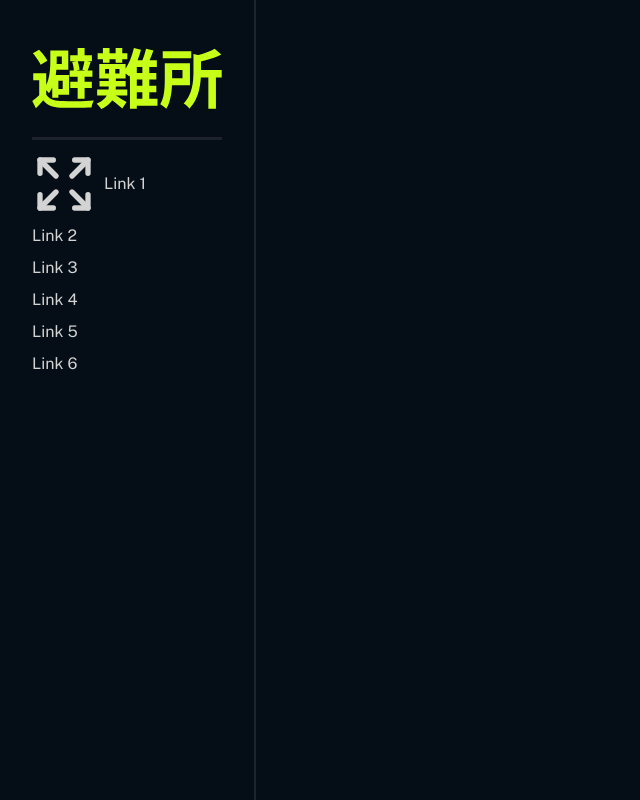
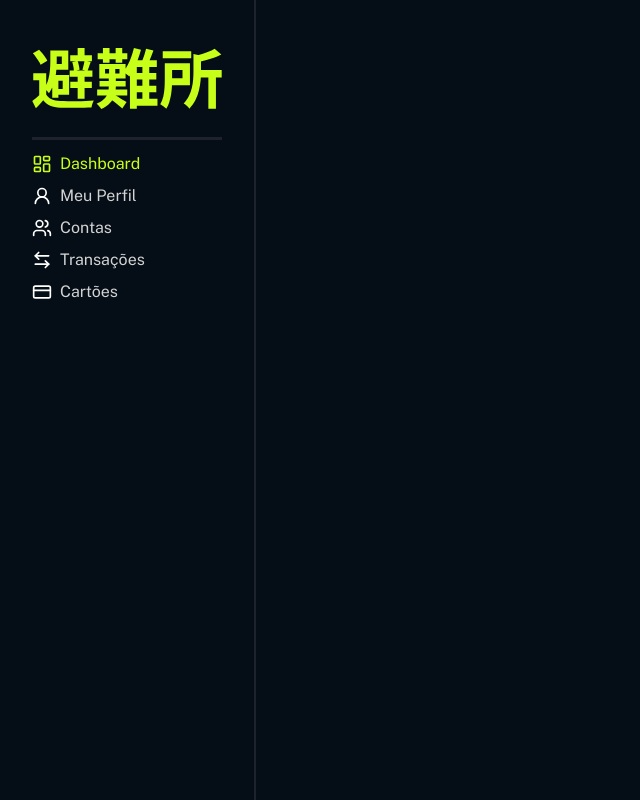
Before and after one commit to skittlexyz/havenbank, a React (Vite) app in the folder front/: page /dashboard in a window 1280 px wide. Shown: the whole page, without its empty margins (0-640 px from the left). Built offline with nearby package versions, Linux system fonts and the light colour scheme.

Commit message:
Created all pages and made aside links work and highlight.

```diff
--- a/front/src/components/Aside.jsx
+++ b/front/src/components/Aside.jsx
@@ -1,19 +1,39 @@
-import { ExpandIcon } from "lucide-react"
+import { ArrowLeftRight, CreditCard, LayoutDashboard, UserRound, Users } from "lucide-react"
 import Divider from "./Divider"
 import Link from "./Link"
 import Logo from "./Logo"
+import { useState } from "react"
 
 function Aside() {
+    const [currentAddress] = useState(window.location.pathname)
+
+    const navItems = [
+        { path: "/dashboard", text: "Dashboard", icon: LayoutDashboard },
+        { path: "/profile", text: "Meu Perfil", icon: UserRound },
+        { path: "/accounts", text: "Contas", icon: Users },
+        { path: "/transactions", text: "Transações", icon: ArrowLeftRight },
+        { path: "/cards", text: "Cartões", icon: CreditCard },
+    ]
+
     return (
         <div className="h-screen w-64 border-r-2 border-r-[var(--overlay)] p-8 flex flex-col gap-2">
             <Logo />
             <Divider />
-            <Link text={"Link 1"} icon={<ExpandIcon />} size={64}/>
-            <Link text={"Link 2"}/>
-            <Link text={"Link 3"}/>
-            <Link text={"Link 4"}/>
-            <Link text={"Link 5"}/>
-            <Link text={"Link 6"}/>
+            {navItems.map(({ path, text, icon: Icon }) => {
+                const isActive = currentAddress === path
+                const color = isActive ? "var(--accent)" : "#FFFFFF"
+                const activeClass = isActive ? "!text-[var(--accent)]" : ""
+
+                return (
+                    <Link
+                        key={path}
+                        text={text}
+                        href={path}
+                        icon={<Icon color={color} />}
+                        className={activeClass}
+                    />
+                )
+            })}
         </div>
     )
 }
--- a/front/src/components/Link.jsx
+++ b/front/src/components/Link.jsx
@@ -1,12 +1,12 @@
 import { cloneElement } from "react"
 
-function Link({ text, href, icon = null, size = null }) {
-    const resizedIcon = icon ? cloneElement(icon, { size: size || 20 }) : null
+function Link({ text, href, icon = null, size = null, className }) {
+    const resizedIcon = icon ? cloneElement(icon, { size: size || 20, className: className }) : null
 
     return (
-        <div className="flex items-center gap-2 cursor-pointer hover:underline">
+        <div className={"flex items-center gap-2 cursor-pointer hover:underline"}>
             {resizedIcon}
-            <a className={size ? `text-[${size}px]` : ''} href={href}>{text}</a>
+            <a className={className} href={href}>{text}</a>
         </div>
     )
 }
--- a/front/src/main.jsx
+++ b/front/src/main.jsx
@@ -9,6 +9,10 @@ import Login from './pages/Login.jsx'
 import Register from './pages/Register.jsx'
 import ForgotPassword from './pages/ForgotPassword.jsx'
 import Dashboard from './pages/Dashboard.jsx'
+import Profile from './pages/Profile.jsx'
+import Accounts from './pages/Accounts.jsx'
+import Transactions from './pages/Transactions.jsx'
+import Cards from './pages/Cards.jsx'
 
 createRoot(document.getElementById('root')).render(
   <StrictMode>
@@ -22,6 +26,11 @@ createRoot(document.getElementById('root')).render(
 
         <Route path='/dashboard' element={<PageWrapper content={<Dashboard />} />} />
 
+        <Route path='/profile' element={<PageWrapper content={<Profile />} />} />
+        <Route path='/accounts' element={<PageWrapper content={<Accounts />} />} />
+        <Route path='/transactions' element={<PageWrapper content={<Transactions />} />} />
+        <Route path='/cards' element={<PageWrapper content={<Cards />} />} />
+
         <Route path='*' element={<PageWrapper content={<NotFound />} />} />
       </Routes>
     </BrowserRouter>
--- /dev/null
+++ b/front/src/pages/Accounts.jsx
@@ -0,0 +1,13 @@
+import Aside from "../components/Aside"
+import Background from "../components/Background"
+
+function Accounts() {
+    return (
+        <div className="w-screen h-screen flex">
+            <Aside />
+            <Background />
+        </div>
+    )
+}
+
+export default Accounts
--- /dev/null
+++ b/front/src/pages/Cards.jsx
@@ -0,0 +1,13 @@
+import Aside from "../components/Aside"
+import Background from "../components/Background"
+
+function Cards() {
+    return (
+        <div className="w-screen h-screen flex">
+            <Aside />
+            <Background />
+        </div>
+    )
+}
+
+export default Cards
--- /dev/null
+++ b/front/src/pages/Profile.jsx
@@ -0,0 +1,13 @@
+import Aside from "../components/Aside"
+import Background from "../components/Background"
+
+function Profile() {
+    return (
+        <div className="w-screen h-screen flex">
+            <Aside />
+            <Background />
+        </div>
+    )
+}
+
+export default Profile
--- /dev/null
+++ b/front/src/pages/Transactions.jsx
@@ -0,0 +1,13 @@
+import Aside from "../components/Aside"
+import Background from "../components/Background"
+
+function Transactions() {
+    return (
+        <div className="w-screen h-screen flex">
+            <Aside />
+            <Background />
+        </div>
+    )
+}
+
+export default Transactions
```
